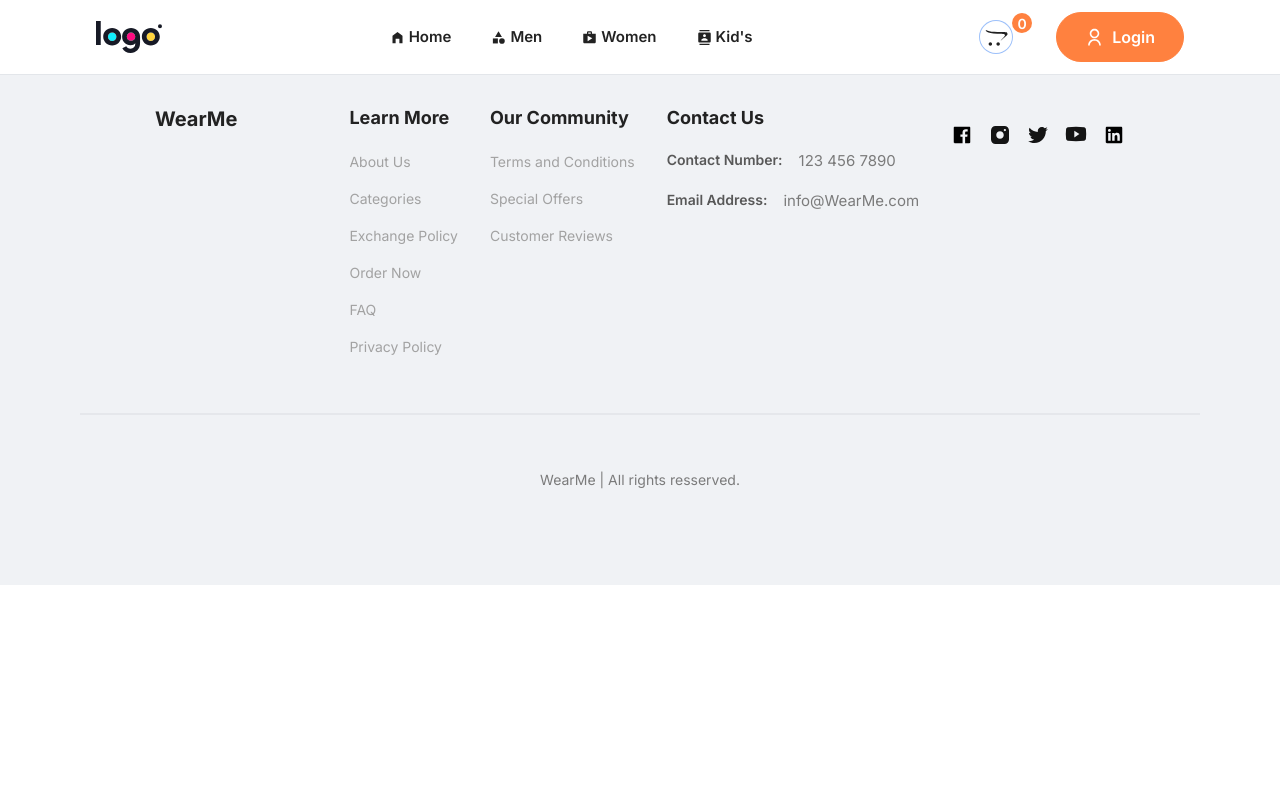
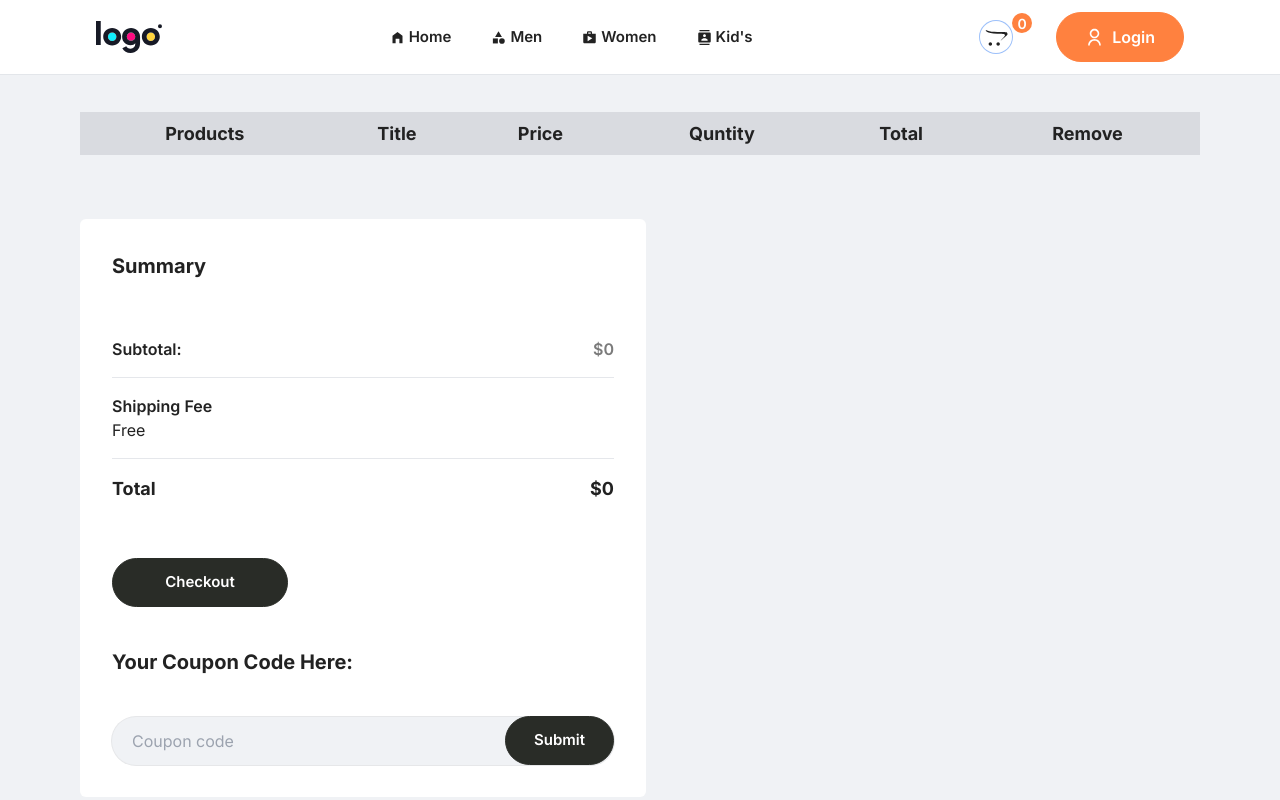
Before and after one commit to Isur-Sen9828/WearMe-, a React (Vite) app in the folder frontend/: page /cart-page in a window 1280 px wide. Shown: the top 800 px of the page. Built offline with nearby package versions, Linux system fonts and the light colour scheme.

Commit message:
added cartItems functionalities

```diff
--- a/frontend/src/Context/ShopContext.jsx
+++ b/frontend/src/Context/ShopContext.jsx
@@ -1,10 +1,31 @@
-import { createContext } from "react";
+import { createContext, useState } from "react";
 import all_products from "../assets/all_products"
 
 export const ShopContext = createContext(null);
 
+    const getDefaultCart = () => {
+        let cart = {};
+        for (let index = 0; index < all_products.length + 1; index++) {
+
+            cart[index] = 0;
+        }
+        return cart;
+    }
+
+
 const ShopContextProvider = (props) => {
-    const contextValue = {all_products};
+
+    const [cartItems, setCartItems] = useState(getDefaultCart());
+
+    const addToCart = (itemId) => {
+        setCartItems((prev) => ({...prev, [itemId]:prev[itemId]+1}))
+        console.log(cartItems);
+    }
+    const removeFromCart = (itemId) => {
+        setCartItems((prev) => ({...prev, [itemId]:prev[itemId]-1}))
+    }
+
+    const contextValue = {all_products, cartItems, addToCart, removeFromCart};
 
     return(
         <ShopContext.Provider value = {contextValue}>
--- /dev/null
+++ b/frontend/src/components/CartItems.jsx
@@ -0,0 +1,76 @@
+import { useContext } from "react";
+import { ShopContext } from "../Context/ShopContext";
+import {TbTrash} from 'react-icons/tb'
+
+const CartItems = () => {
+
+const{all_products, cartItems, removeFromCart} = useContext(ShopContext);
+
+  return (
+    <section className="max_padd_container pt-28">
+      <table className="w-full mx-auto">
+        <thead>
+          <tr className="bg-slate-900/10 regular-18 sm:regular-22 text-start py-12">
+            <th className="p-1 py-2">Products</th>
+            <th className="p-1 py-2">Title</th>
+            <th className="p-1 py-2">Price</th>
+            <th className="p-1 py-2">Quntity</th>
+            <th className="p-1 py-2">Total</th>
+            <th className="p-1 py-2">Remove</th>
+          </tr>
+        </thead>
+        <tbody>
+        {all_products.map((e)=>{
+          if (cartItems[e.id]>0) {
+            return <tr key={e.id} className="border-b border-slate-900/20 p-6 medium-14 text-center ">
+              <td className="flexCenter"><img src={e.image} alt="prdctImg" height={43} width={43} className="rounded-lg ring-1 ring-slate-900/5 my-1"/></td>
+              <td><div className="line-clamp-3">{e.name}</div></td>
+              <td>${e.new_price}</td>
+              <td className="w-16 h-16 bg-white">{cartItems[e.id]}</td>
+              <td>{e.new_price*cartItems[e.id]}</td>
+              <td>
+                <div className="bold-22 pl-14">
+                <TbTrash onClick={()=>removeFromCart(e.id)}/>
+              </div>
+              </td>
+            </tr>
+          }
+          return null;
+        })}
+        </tbody>
+      </table>
+      {/* cart Details */}
+      <div className="flex flex-col gap-20 my-16 p-8 md:flex-row rounded-md bg-white w-full max-w-[566px]">
+        <div className="flex flex-col gap-10 w-full">
+          <h4 className="bold-20">Summary</h4>
+          <div>
+            <div className="flexBetween py-4">
+              <h4 className="medium-16">Subtotal:</h4>
+              <h4 className="text-gray-30 font-semibold">${0}</h4>
+            </div>
+            <hr />
+            <div className="flexBeween py-4">
+              <h4 className="medium-16">Shipping Fee</h4>
+              <h4>Free</h4>
+            </div>
+            <hr />
+            <div className="flexBetween py-4">
+              <h4 className="bold-18">Total</h4>
+              <h4 className="bold-18">${0}</h4>
+            </div>
+          </div>
+            <button className="btn_dark_rounded w-44">Checkout</button>
+            <div className="flex flex-col gap-10">
+              <h4 className="bold-20 capitalize">Your coupon code here:</h4>
+              <div className="flexBetween pl-5 h-12 bg-primary rounded-full ring-1 ring-slate-900/10">
+                <input type="text" placeholder="Coupon code" className="bg-transparent border-none outline-none"/>
+                <button className="btn_dark_rounded">Submit</button>
+              </div>
+            </div>
+        </div>
+      </div>
+    </section>
+  )
+}
+
+export default CartItems;
--- a/frontend/src/pages/Cart.jsx
+++ b/frontend/src/pages/Cart.jsx
@@ -1,8 +1,8 @@
-
+import CartItems from "../components/CartItems"
 
 function Cart() {
   return (
-    <div>Cart</div>
+    <div><CartItems/></div>
   )
 }
 
--- a/frontend/src/pages/Product.jsx
+++ b/frontend/src/pages/Product.jsx
@@ -1,9 +1,59 @@
+import { useContext } from "react"
+import { ShopContext } from "../Context/ShopContext"
+import { useParams } from "react-router-dom";
+import ProductHD from "../components/ProductHD";
+import ProductDisplay from "../components/ProductDisplay";
+import ProductDescription from "../components/ProductDescription";
+import RelatedProducts from "../components/RelatedProducts";
 
 
-function Product() {
+const Product = () => {
+  const {all_products} = useContext(ShopContext);
+  const {productId} = useParams();
+  const product  = all_products.find((e) => e.id === Number(productId));
+  if (!product) {
+    return <div>Product not found!</div>
+  }
   return (
-    <div>Product</div>
+    <section className="max_padd_container py-28">
+      <div>
+        <ProductHD product={product}/>
+        <ProductDisplay product={product}/>
+        <ProductDescription/>
+        <RelatedProducts/>
+      </div>
+    </section>
   )
 }
+export default Product;
 
-export default Product
+// import { useContext } from "react";
+// import { ShopContext } from "../Context/ShopContext";
+// import { useParams } from "react-router-dom";
+// import ProductHD from "../components/ProductHD";
+
+// const Product = () => {
+//   const { all_products } = useContext(ShopContext);
+//   const { productId } = useParams();
+
+//   // Handle the case where `all_products` is undefined or null
+//   if (!all_products || all_products.length === 0) {
+//     return <div>Loading products...</div>;
+//   }
+
+//   const product = all_products.find((e) => e.id === Number(productId));
+
+//   if (!product) {
+//     return <div>Product not found!</div>;
+//   }
+
+//   return (
+//     <section>
+//       <div>
+//         <ProductHD product={product} />
+//       </div>
+//     </section>
+//   );
+// };
+
+// export default Product;
```
